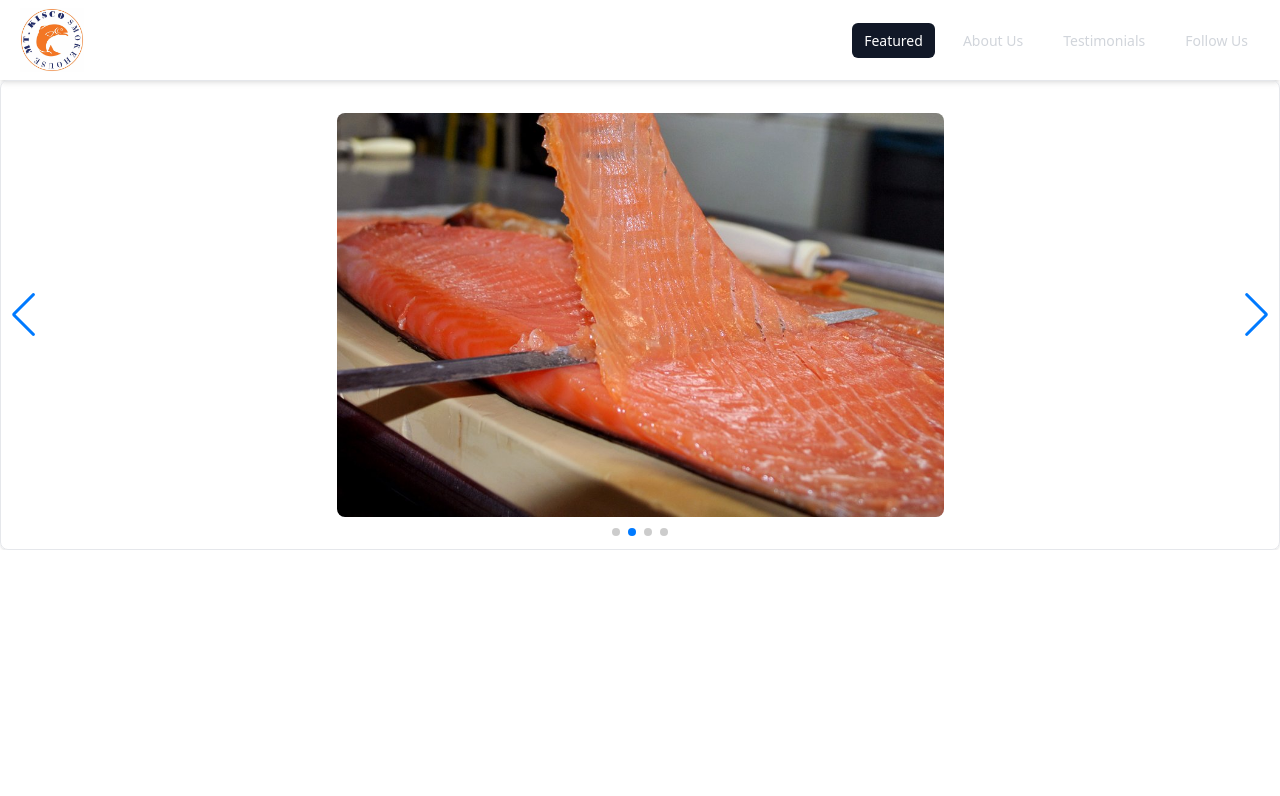
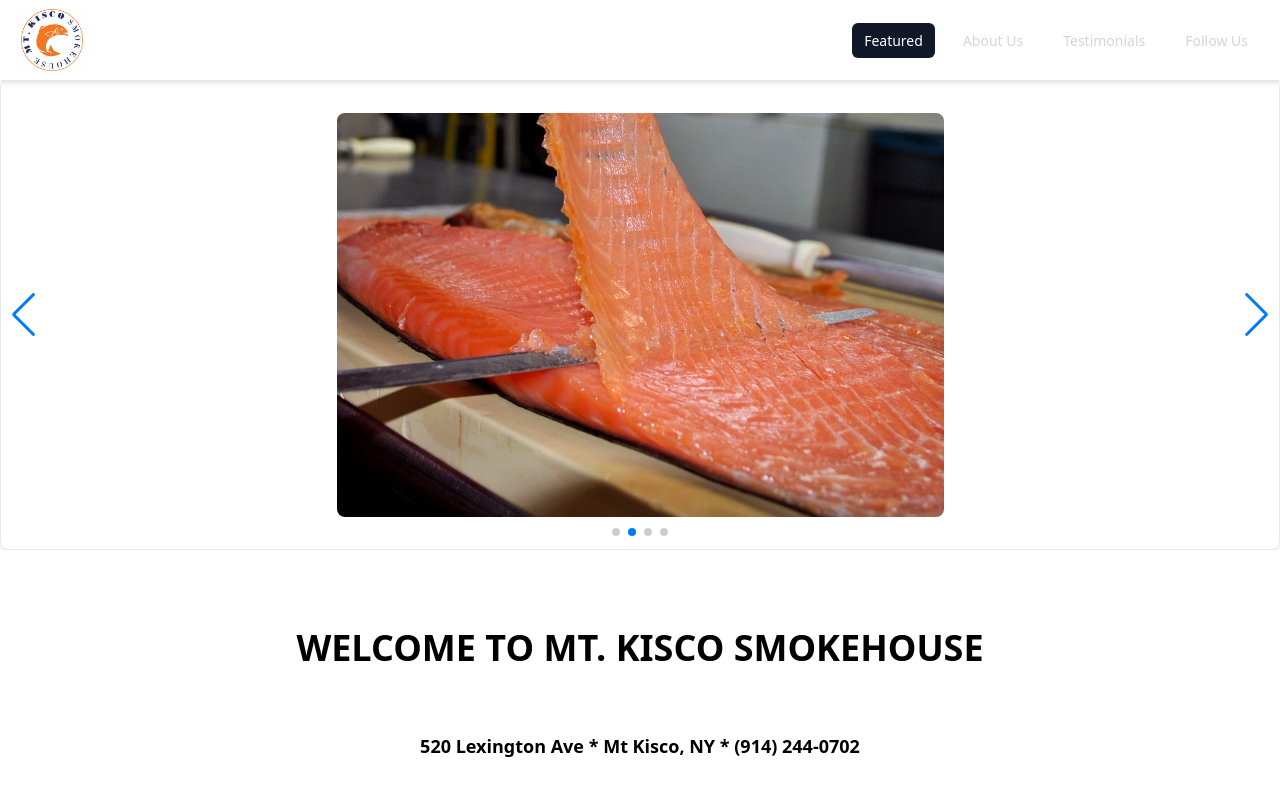
Before and after one commit to michael-carvajal/vite1, a React (Vite) app: page / in a window 1280 px wide. Shown: the top 796 px of the page. Built offline with nearby package versions, Linux system fonts and the light colour scheme.

Commit message:
added welcome and location

```diff
--- a/src/App.tsx
+++ b/src/App.tsx
@@ -1,3 +1,4 @@
+import AboutUs from "./Components/AboutUs";
 import Carousel from "./Components/Carousel";
 import Navbar from "./Components/Navbar";
 
@@ -7,6 +8,7 @@ function App() {
     <div className="">
       <Navbar />
       <Carousel />
+      <AboutUs />
     </div>
   );
 }
--- /dev/null
+++ b/src/Components/AboutUs.tsx
@@ -0,0 +1,12 @@
+import React from 'react'
+
+const AboutUs = () => {
+  return (
+    <section className='flex w-full flex-col justify-center h-72 items-center px-10'>
+      <h1 className='text-3xl md:text-4xl font-bold text-center mb-10 md:mb-16'>WELCOME TO MT. KISCO SMOKEHOUSE </h1>
+      <div className='font-semibold md:text-lg'>520 Lexington Ave * Mt Kisco, NY * (914) 244-0702</div>
+    </section>
+  );
+}
+
+export default AboutUs
```
